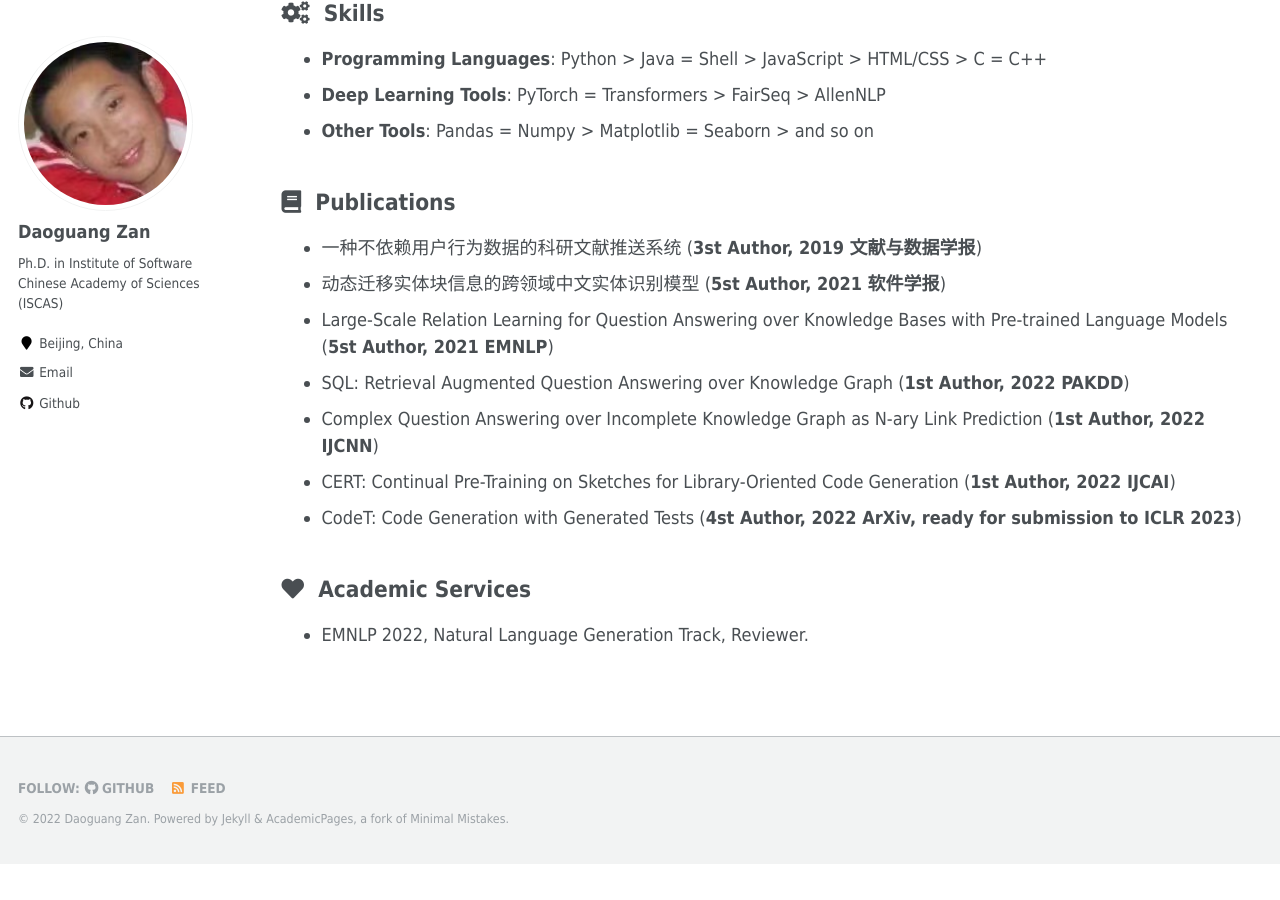
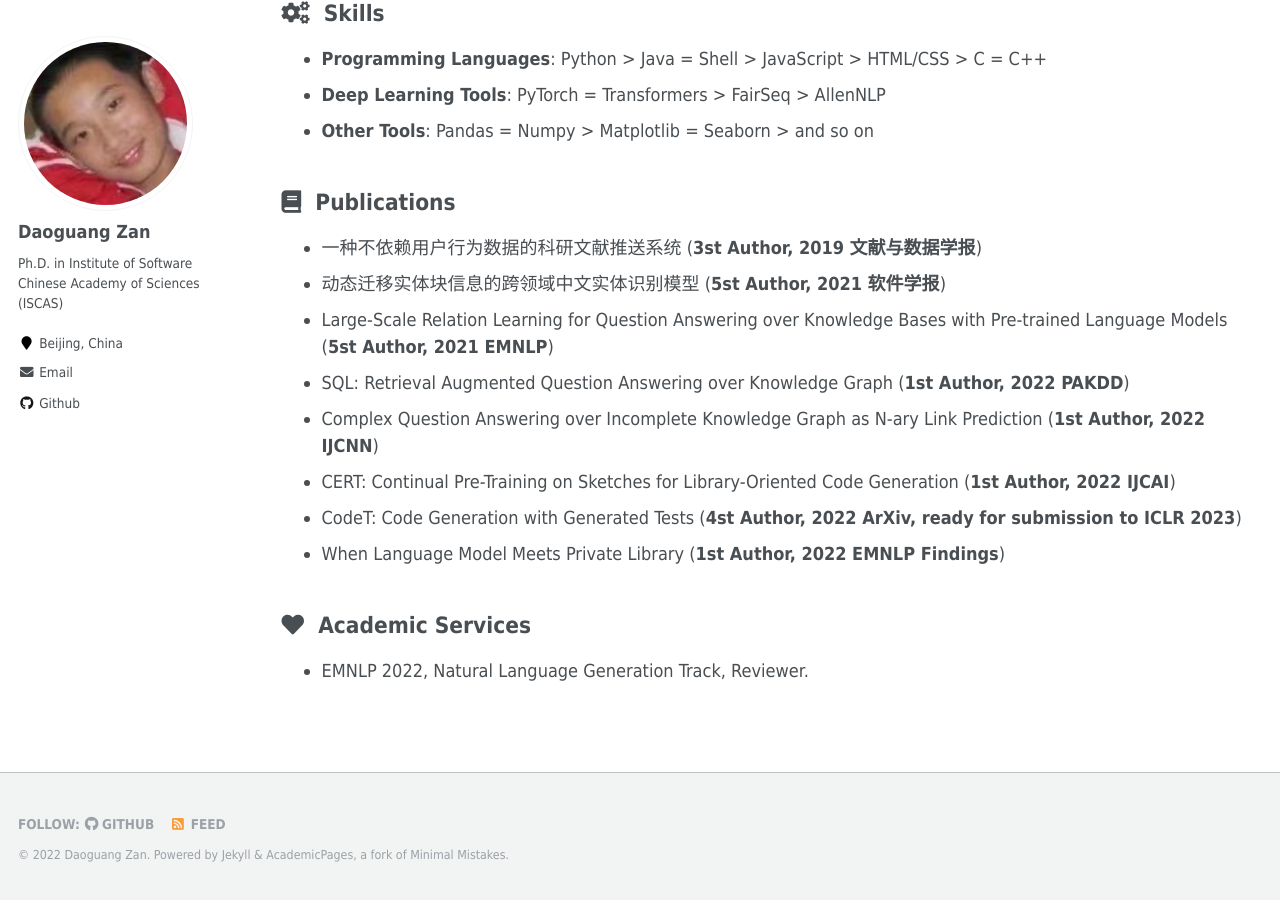
Before and after one commit to zandaoguang-iscas/daoguang.github.io, a Jekyll site: the page built from _pages/cv.md, in a window 1280 px wide and 900 px high, scrolled down 769 px. Built offline with Jekyll 4.4.1, drawn with Linux system fonts in a browser that asks for light colours; before the commit the page ends 1633 px from its top, so only the background shows below that.

Commit message:
Update cv.md

```diff
--- a/_pages/cv.md
+++ b/_pages/cv.md
@@ -43,6 +43,7 @@ redirect_from:
 * Complex Question Answering over Incomplete Knowledge Graph as N-ary Link Prediction (**1st Author, 2022 IJCNN**)
 * CERT: Continual Pre-Training on Sketches for Library-Oriented Code Generation (**1st Author, 2022 IJCAI**)
 * CodeT: Code Generation with Generated Tests (**4st Author, 2022 ArXiv, ready for submission to ICLR 2023**)
+* When Language Model Meets Private Library (**1st Author, 2022 EMNLP Findings**)
 
 ## <i class="fa fa-ft fa-heart"></i>&nbsp;&nbsp;Academic Services
 
```
